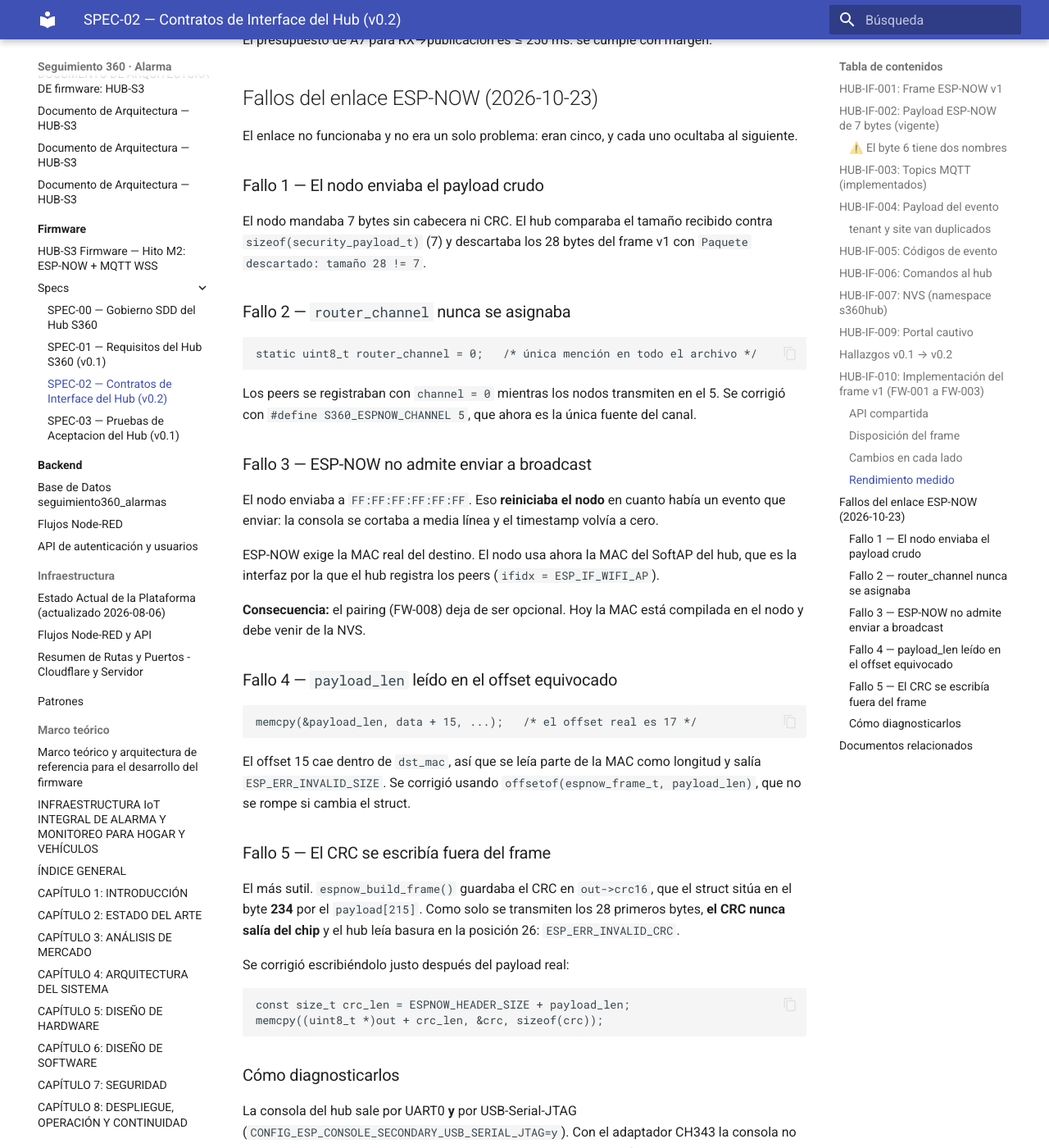
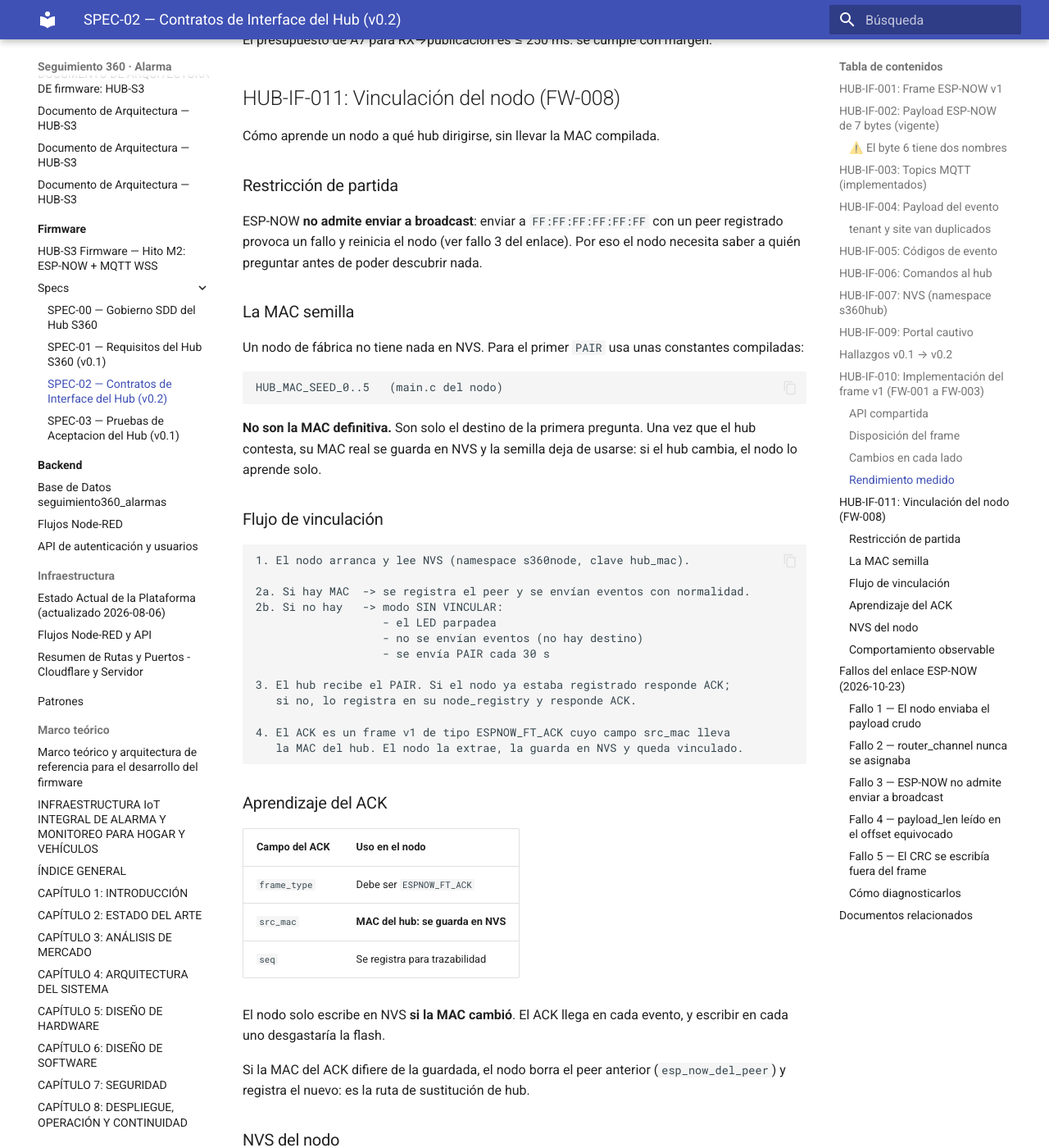
Before and after one commit to khalifa63/seguimiento360-alarma, an MkDocs documentation site: the page built from docs/firmware/specs/02-interfaces.md, in a window 1280 px wide and 1400 px high, scrolled down 5689 px. Shown: the whole window at 82% size. Built offline with MkDocs 1.6.1 and Material for MkDocs 9.7.7, drawn with Linux system fonts in a browser that asks for light colours; some of the changed text lies outside the part shown.

Commit message:
docs(fw-008): contrato del pairing, AT-011 y requisitos al dia
SPEC-02: nuevo HUB-IF-011 con el contrato de vinculacion del nodo. No
modifica HUB-IF-001/002: anade uno nuevo. Documenta la MAC semilla, el modo
sin vincular, el aprendizaje por el ACK y la NVS del nodo.

SPEC-03: AT-011 registrado como PASS con la evidencia del ciclo completo.

SPEC-01: cinco requisitos pasan a implementado (HUB-F-005/006/008/009/010),
que eran los que quedaron cubiertos en las rondas anteriores. Se anade
HUB-F-013 para el pairing.

PLAN-DE-ARRANQUE: el FW-008 del plan original es el provisioning por claim
code del hub, no el pairing del nodo. Se anade FW-011 para el pairing, que
es lo que se implemento, para no confundir ambos trabajos.

```diff
--- a/docs/firmware/specs/02-interfaces.md
+++ b/docs/firmware/specs/02-interfaces.md
@@ -199,6 +199,74 @@ publicación MQTT) no cambió.
 
 El presupuesto de A7 para RX→publicación es ≤ 250 ms: se cumple con margen.
 
+## HUB-IF-011: Vinculación del nodo (FW-008)
+
+Cómo aprende un nodo a qué hub dirigirse, sin llevar la MAC compilada.
+
+### Restricción de partida
+
+ESP-NOW **no admite enviar a broadcast**: enviar a `FF:FF:FF:FF:FF:FF` con un
+peer registrado provoca un fallo y reinicia el nodo (ver fallo 3 del enlace).
+Por eso el nodo necesita saber a quién preguntar antes de poder descubrir nada.
+
+### La MAC semilla
+
+Un nodo de fábrica no tiene nada en NVS. Para el primer `PAIR` usa unas
+constantes compiladas:
+
+    HUB_MAC_SEED_0..5   (main.c del nodo)
+
+**No son la MAC definitiva.** Son solo el destino de la primera pregunta. Una
+vez que el hub contesta, su MAC real se guarda en NVS y la semilla deja de
+usarse: si el hub cambia, el nodo lo aprende solo.
+
+### Flujo de vinculación
+
+    1. El nodo arranca y lee NVS (namespace s360node, clave hub_mac).
+
+    2a. Si hay MAC  -> se registra el peer y se envían eventos con normalidad.
+    2b. Si no hay   -> modo SIN VINCULAR:
+                       - el LED parpadea
+                       - no se envían eventos (no hay destino)
+                       - se envía PAIR cada 30 s
+
+    3. El hub recibe el PAIR. Si el nodo ya estaba registrado responde ACK;
+       si no, lo registra en su node_registry y responde ACK.
+
+    4. El ACK es un frame v1 de tipo ESPNOW_FT_ACK cuyo campo src_mac lleva
+       la MAC del hub. El nodo la extrae, la guarda en NVS y queda vinculado.
+
+### Aprendizaje del ACK
+
+| Campo del ACK | Uso en el nodo |
+|---|---|
+| `frame_type` | Debe ser `ESPNOW_FT_ACK` |
+| `src_mac` | **MAC del hub: se guarda en NVS** |
+| `seq` | Se registra para trazabilidad |
+
+El nodo solo escribe en NVS **si la MAC cambió**. El ACK llega en cada evento,
+y escribir en cada uno desgastaría la flash.
+
+Si la MAC del ACK difiere de la guardada, el nodo borra el peer anterior
+(`esp_now_del_peer`) y registra el nuevo: es la ruta de sustitución de hub.
+
+### NVS del nodo
+
+| Partición | Namespace | Clave | Contenido |
+|---|---|---|---|
+| `nvs` (por defecto) | `s360node` | `hub_mac` | 6 bytes, MAC del hub |
+
+Una MAC de ceros se trata como no vinculada. Si NVS está corrupta o vacía, el
+nodo vuelve al modo sin vincular sin intervención.
+
+### Comportamiento observable
+
+| Situación | LED | Consola | Eventos |
+|---|---|---|---|
+| Sin vincular | Parpadea | "Sin hub en NVS... semilla..." | No se envían |
+| Vinculado | Apagado | "Hub vinculado en NVS: ..." | Sí |
+| Hub cambiado | Apagado | "El hub ha cambiado..." | Sí, al nuevo |
+
 ## Fallos del enlace ESP-NOW (2026-10-23)
 
 El enlace no funcionaba y no era un solo problema: eran cinco, y cada uno
```
Also changed, not shown: docs/desarrollo/PLAN-DE-ARRANQUE.md (+1 -0 lines), docs/firmware/specs/01-requisitos.md (+6 -5 lines), docs/firmware/specs/03-pruebas-aceptacion.md (+31 -0 lines).
